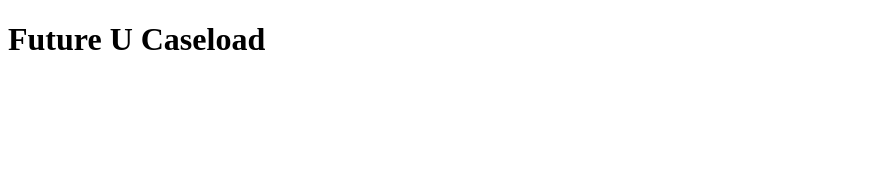
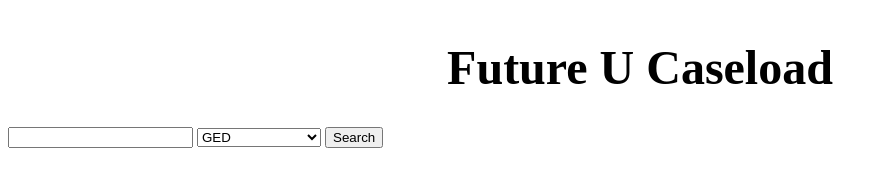
Before and after one commit to burd5/adworks-participant-api, a website: page index.html in a window 1280 px wide. Shown: the whole page, without its empty margins (0-887 px from the left). Drawn offline with Linux system fonts and the light colour scheme.

Commit message:
basic html changes

```diff
--- a/index.html
+++ b/index.html
@@ -9,6 +9,16 @@
 </head>
 <body>
     <h1>Future U Caseload</h1>
+    <input type="text" id="name">
+    <select name="filter">
+        <option value="GED">GED</option>
+        <option value="trainings">Trainings</option>
+        <option value="we">Work Experience</option>
+        <option value="gasVouchers">Gas Vouchers</option>
+        <option value="busPass">Bus Pass</option>
+        <option value="program">Programs</option>
+    </select>
+    <button>Search</button>
     <script src="main.js"></script>
 </body>
 </html>
--- a/style.css
+++ b/style.css
@@ -0,0 +1,6 @@
+h1{
+    text-align: center;
+    font-size: 48px;
+    font-weight: bold;
+    margin-top: 40px;
+}
```
